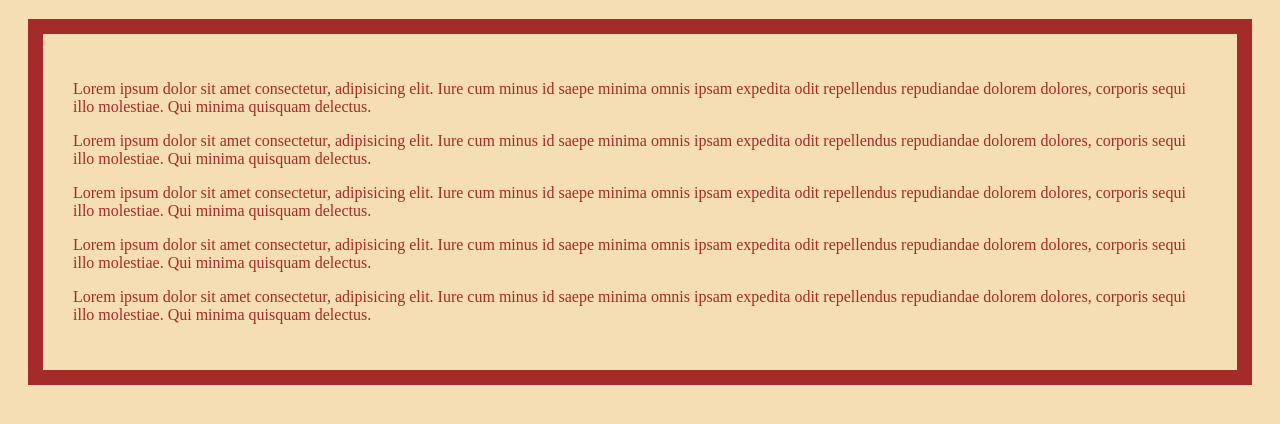
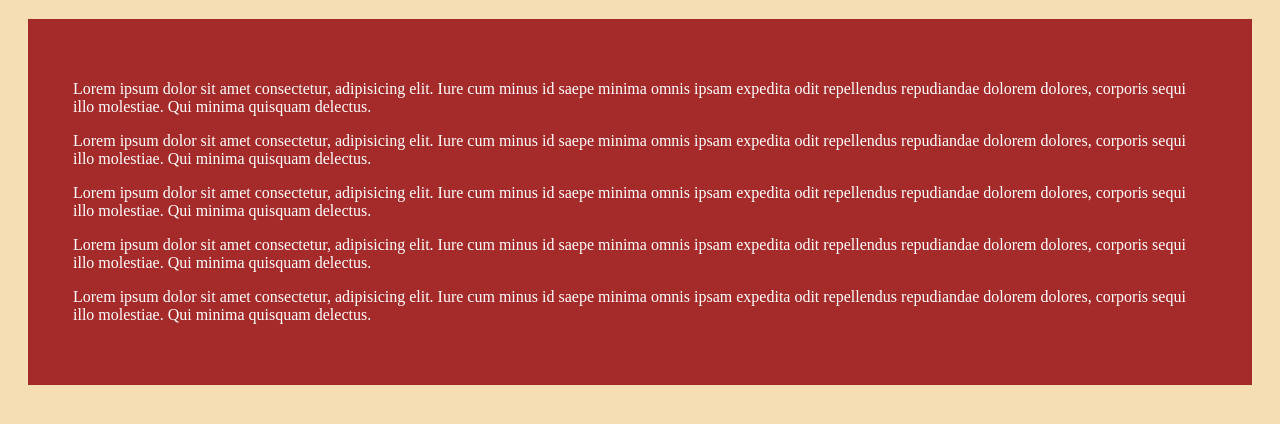
Before and after one commit to new-try-things/simple-html-site, a plain HTML site: page index.html in a window 1280 px wide. Shown: the part 62-486 px from the top of the page. Drawn offline with Linux system fonts and the light colour scheme.

Commit message:
Update style.css
change section p color,
change section bg

```diff
--- a/style.css
+++ b/style.css
@@ -11,8 +11,9 @@ section {
     border: 15px solid brown;
     padding: 30px;
     margin: 20px;
+    background-color: brown;
 }
 
 section p {
-    color: brown;
+    color: white;
 }
```
